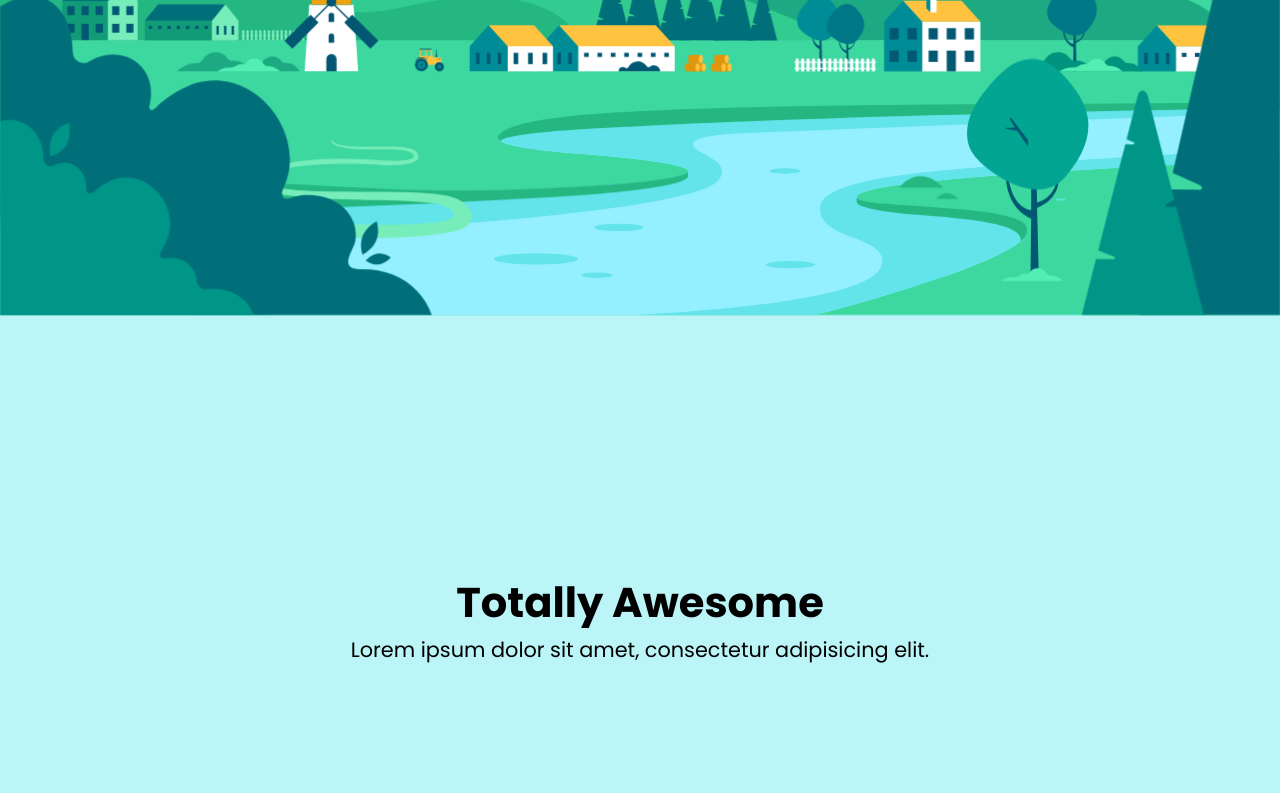
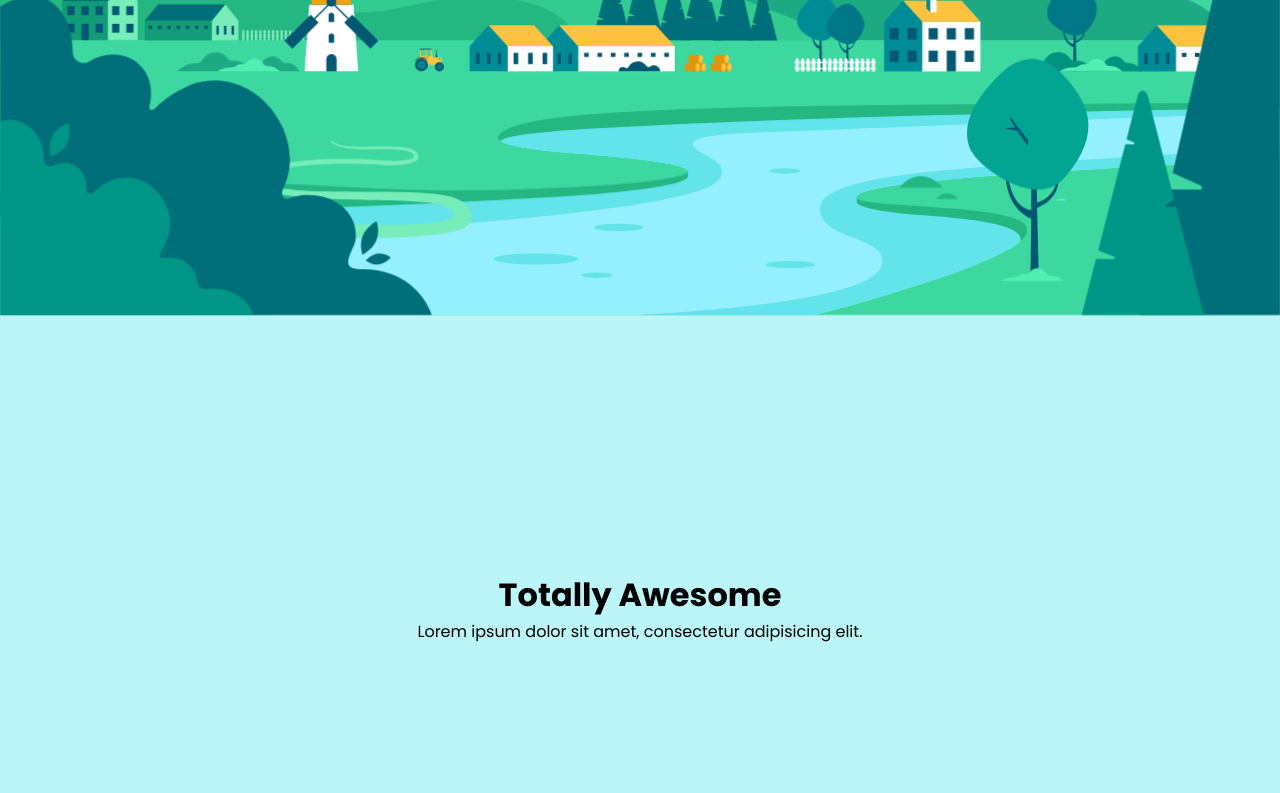
Before and after one commit to utopia-001/html-css-javascript-projects, a plain HTML site: page 57-parallax background svg/index.html in a window 1280 px wide. Shown: the part 485-1278 px from the top of the page. After the commit the page ends 1257 px from the top, so only its background shows below. Drawn offline with nearby package versions, Linux system fonts and the light colour scheme.

Commit message:
fix font size

```diff
--- a/57-parallax background svg/style.css
+++ b/57-parallax background svg/style.css
@@ -20,12 +20,12 @@ body {
 
 h1,
 h2 {
-  font-size: 2.6rem;
+  font-size: 2rem;
   margin: 0;
 }
 
 p {
-  font-size: 1.3rem;
+  font-size: 1rem;
   margin: 0;
 }
 
```
